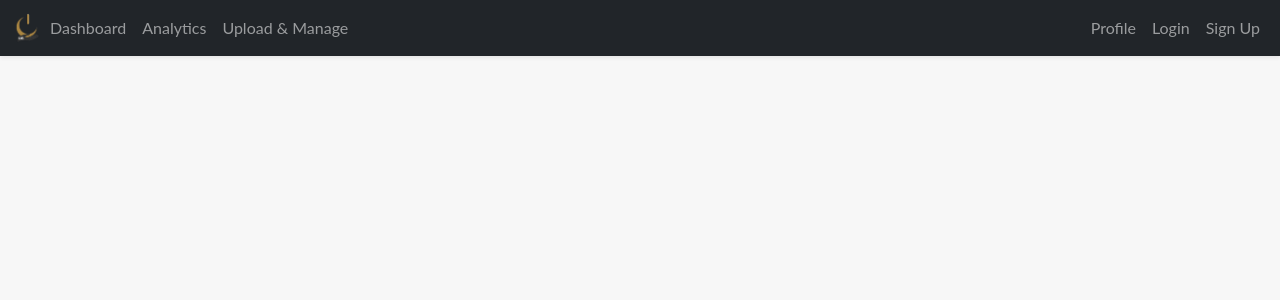
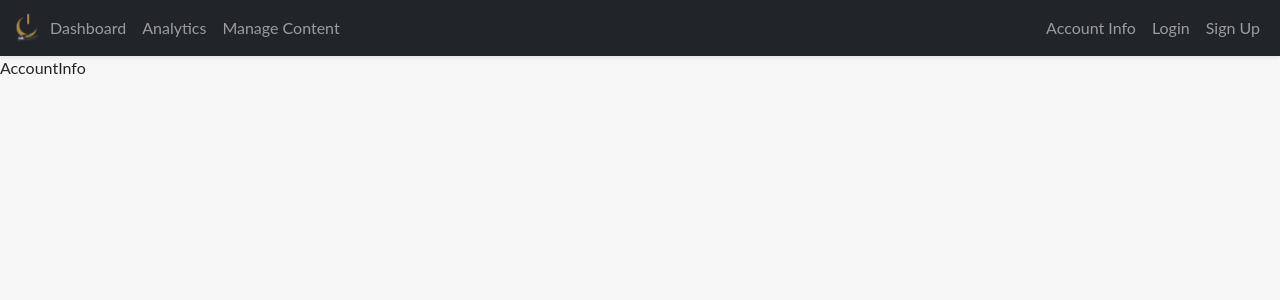
Before and after one commit to Cerluain/jirani_offline_library_frontend_temp, a React (Vite) app in the folder jirani-frontend/: page /AccountInfo in a window 1280 px wide. Shown: the top 300 px of the page. Built offline with nearby package versions, Linux system fonts and the light colour scheme.

Commit message:
Updated names of pages in the code and in the HTML

```diff
--- a/jirani-frontend/src/App.jsx
+++ b/jirani-frontend/src/App.jsx
@@ -4,7 +4,7 @@ import Header from './components/Header'
 import MainDashboard from './pages/MainDashboard'
 import Analytics from './pages/Analytics'
 import Login from './pages/Login'
-import Profile from './pages/Profile'
+import AccountInfo from './pages/AccountInfo'
 import Signup from './pages/Signup'
 import UploadAndManagement from './pages/UploadAndManagement'
 
@@ -19,7 +19,7 @@ function App() {
           <Route path="/maindashboard" element={<MainDashboard />} />
           <Route path="/analytics" element={<Analytics />} />
           <Route path="/login" element={<Login />} />
-          <Route path="/profile" element={<Profile />} />
+          <Route path="/AccountInfo" element={<AccountInfo />} />
           <Route path="/signup" element={<Signup />} />
           <Route path="/uploadandmanagement" element={<UploadAndManagement />} />
       </Routes>
--- a/jirani-frontend/src/components/Header.jsx
+++ b/jirani-frontend/src/components/Header.jsx
@@ -5,12 +5,12 @@ export default function Header() {
     const mainNavLinks = [
         { name: 'Dashboard', href: '/maindashboard' },
         { name: 'Analytics', href: '/analytics' },
-        { name: 'Upload & Manage', href: '/uploadandmanagement' },
+        { name: 'Manage Content', href: '/uploadandmanagement' },
     ];
 
     // Define the user-related links (profile, auth) and will be on the right
     const userNavLinks = [
-        { name: 'Profile', href: '/profile' },
+        { name: 'Account Info', href: '/profile' },
         { name: 'Login', href: '/login' },
         { name: 'Sign Up', href: '/signup' },
     ];
--- a/jirani-frontend/src/pages/Profile.jsx
+++ b/jirani-frontend/src/pages/AccountInfo.jsx
@@ -1,6 +1,6 @@
 export default function Profile(){
     return(<>
-            Profile
+            AccountInfo
     </>);
 
 }
```
